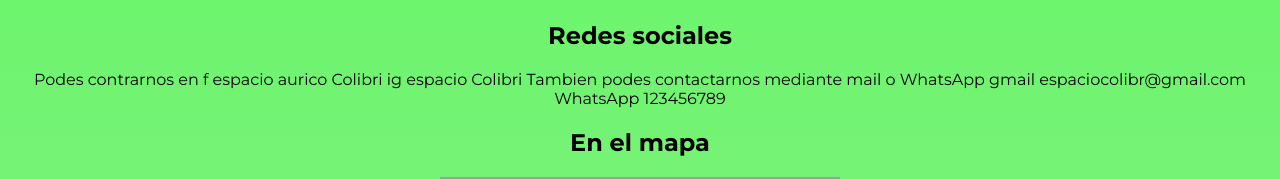
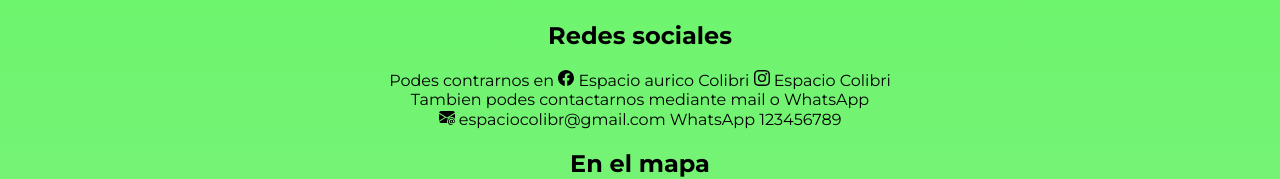
Before and after one commit to pbartoli2/segunda-entrega, a plain HTML site: page pages/contact.html in a window 1280 px wide. Shown: the part 289-468 px from the top of the page. Drawn offline with Linux system fonts and the light colour scheme; grey boxes are pictures that could not be loaded.

Commit message:
[M] hago merge

```diff
--- a/pages/contact.html
+++ b/pages/contact.html
@@ -36,10 +36,17 @@
        <article>
         <h2>Redes sociales</h2>
         <p>Podes contrarnos en
-            f  espacio aurico Colibri
-            ig espacio Colibri
-        Tambien podes contactarnos mediante mail o WhatsApp
-        gmail espaciocolibr@gmail.com
+            <svg xmlns="http://www.w3.org/2000/svg" width="16" height="16" fill="currentColor" class="bi bi-facebook" viewBox="0 0 16 16">
+                <path d="M16 8.049c0-4.446-3.582-8.05-8-8.05C3.58 0-.002 3.603-.002 8.05c0 4.017 2.926 7.347 6.75 7.951v-5.625h-2.03V8.05H6.75V6.275c0-2.017 1.195-3.131 3.022-3.131.876 0 1.791.157 1.791.157v1.98h-1.009c-.993 0-1.303.621-1.303 1.258v1.51h2.218l-.354 2.326H9.25V16c3.824-.604 6.75-3.934 6.75-7.951"/>
+              </svg> Espacio aurico Colibri
+              <svg xmlns="http://www.w3.org/2000/svg" width="16" height="16" fill="currentColor" class="bi bi-instagram" viewBox="0 0 16 16">
+                <path d="M8 0C5.829 0 5.556.01 4.703.048 3.85.088 3.269.222 2.76.42a3.9 3.9 0 0 0-1.417.923A3.9 3.9 0 0 0 .42 2.76C.222 3.268.087 3.85.048 4.7.01 5.555 0 5.827 0 8.001c0 2.172.01 2.444.048 3.297.04.852.174 1.433.372 1.942.205.526.478.972.923 1.417.444.445.89.719 1.416.923.51.198 1.09.333 1.942.372C5.555 15.99 5.827 16 8 16s2.444-.01 3.298-.048c.851-.04 1.434-.174 1.943-.372a3.9 3.9 0 0 0 1.416-.923c.445-.445.718-.891.923-1.417.197-.509.332-1.09.372-1.942C15.99 10.445 16 10.173 16 8s-.01-2.445-.048-3.299c-.04-.851-.175-1.433-.372-1.941a3.9 3.9 0 0 0-.923-1.417A3.9 3.9 0 0 0 13.24.42c-.51-.198-1.092-.333-1.943-.372C10.443.01 10.172 0 7.998 0zm-.717 1.442h.718c2.136 0 2.389.007 3.232.046.78.035 1.204.166 1.486.275.373.145.64.319.92.599s.453.546.598.92c.11.281.24.705.275 1.485.039.843.047 1.096.047 3.231s-.008 2.389-.047 3.232c-.035.78-.166 1.203-.275 1.485a2.5 2.5 0 0 1-.599.919c-.28.28-.546.453-.92.598-.28.11-.704.24-1.485.276-.843.038-1.096.047-3.232.047s-2.39-.009-3.233-.047c-.78-.036-1.203-.166-1.485-.276a2.5 2.5 0 0 1-.92-.598 2.5 2.5 0 0 1-.6-.92c-.109-.281-.24-.705-.275-1.485-.038-.843-.046-1.096-.046-3.233s.008-2.388.046-3.231c.036-.78.166-1.204.276-1.486.145-.373.319-.64.599-.92s.546-.453.92-.598c.282-.11.705-.24 1.485-.276.738-.034 1.024-.044 2.515-.045zm4.988 1.328a.96.96 0 1 0 0 1.92.96.96 0 0 0 0-1.92m-4.27 1.122a4.109 4.109 0 1 0 0 8.217 4.109 4.109 0 0 0 0-8.217m0 1.441a2.667 2.667 0 1 1 0 5.334 2.667 2.667 0 0 1 0-5.334"/>
+              </svg> Espacio Colibri
+        <br>Tambien podes contactarnos mediante mail o WhatsApp<br>
+        <svg xmlns="http://www.w3.org/2000/svg" width="16" height="16" fill="currentColor" class="bi bi-envelope-at-fill" viewBox="0 0 16 16">
+            <path d="M2 2A2 2 0 0 0 .05 3.555L8 8.414l7.95-4.859A2 2 0 0 0 14 2zm-2 9.8V4.698l5.803 3.546zm6.761-2.97-6.57 4.026A2 2 0 0 0 2 14h6.256A4.5 4.5 0 0 1 8 12.5a4.49 4.49 0 0 1 1.606-3.446l-.367-.225L8 9.586zM16 9.671V4.697l-5.803 3.546.338.208A4.5 4.5 0 0 1 12.5 8c1.414 0 2.675.652 3.5 1.671"/>
+            <path d="M15.834 12.244c0 1.168-.577 2.025-1.587 2.025-.503 0-1.002-.228-1.12-.648h-.043c-.118.416-.543.643-1.015.643-.77 0-1.259-.542-1.259-1.434v-.529c0-.844.481-1.4 1.26-1.4.585 0 .87.333.953.63h.03v-.568h.905v2.19c0 .272.18.42.411.42.315 0 .639-.415.639-1.39v-.118c0-1.277-.95-2.326-2.484-2.326h-.04c-1.582 0-2.64 1.067-2.64 2.724v.157c0 1.867 1.237 2.654 2.57 2.654h.045c.507 0 .935-.07 1.18-.18v.731c-.219.1-.643.175-1.237.175h-.044C10.438 16 9 14.82 9 12.646v-.214C9 10.36 10.421 9 12.485 9h.035c2.12 0 3.314 1.43 3.314 3.034zm-4.04.21v.227c0 .586.227.8.581.8.31 0 .564-.17.564-.743v-.367c0-.516-.275-.708-.572-.708-.346 0-.573.245-.573.791"/>
+          </svg> espaciocolibr@gmail.com
         WhatsApp 123456789
         </p>
        </article>
```
